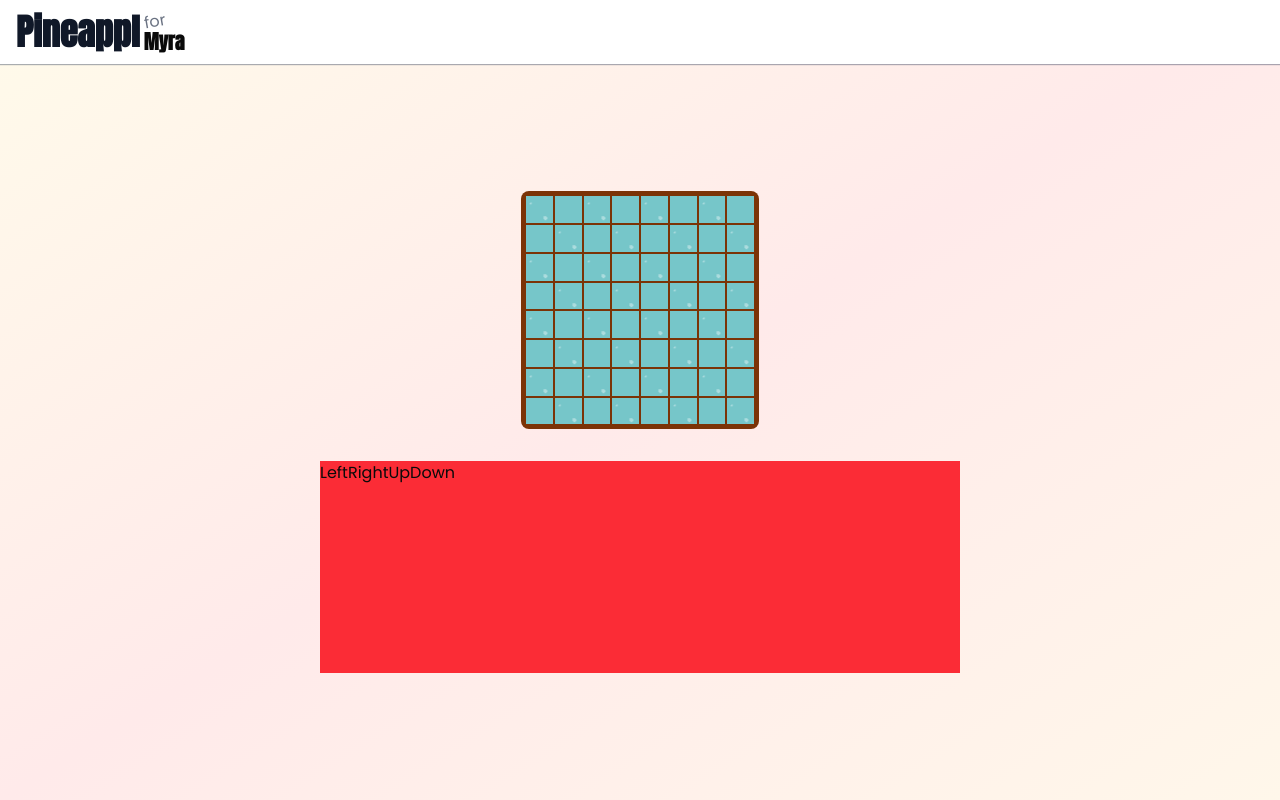
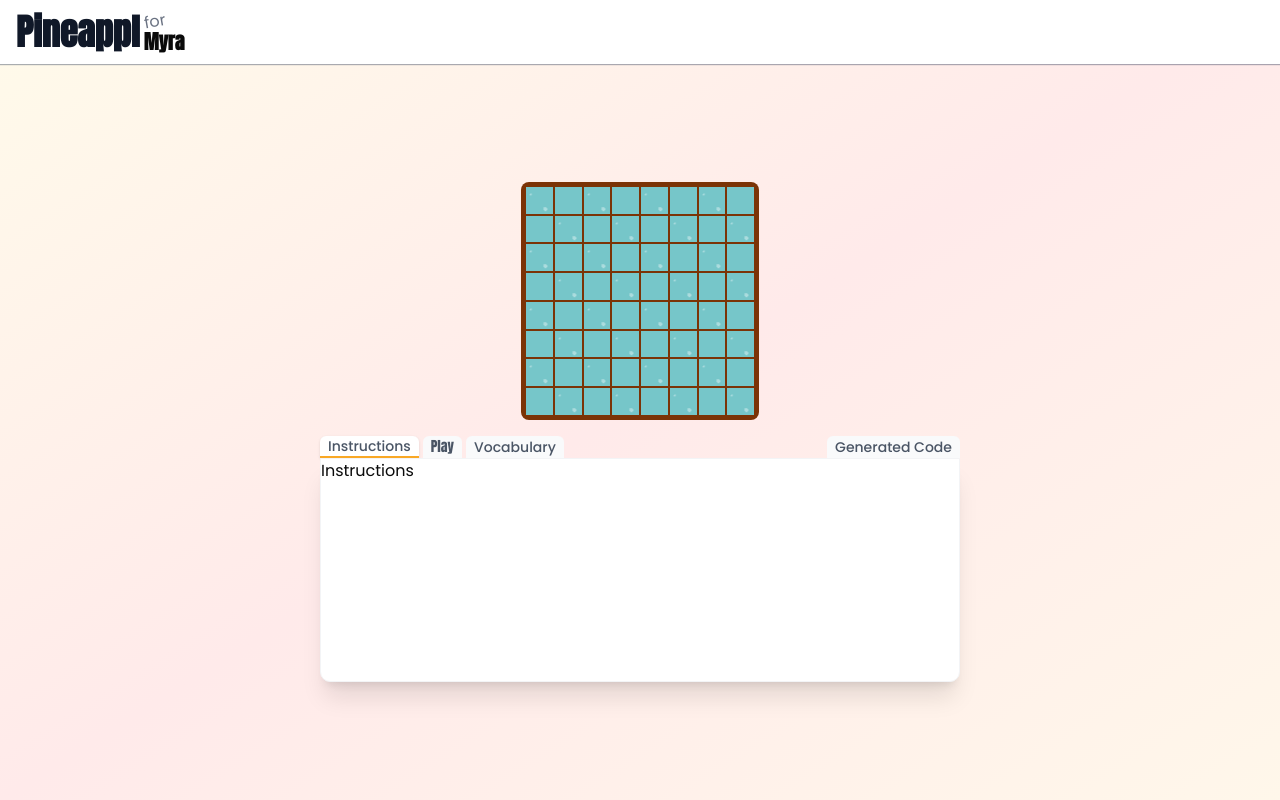
Before and after one commit to AlwaysHungrie/pineappl, a Next.js app: page /chapters/1/1/1 in a window 1280 px wide. Built offline with nearby package versions, Linux system fonts and the light colour scheme.

Commit message:
control panel buttons

```diff
--- a/src/app/chapters/[sectionId]/[chapterId]/[gameId]/page.tsx
+++ b/src/app/chapters/[sectionId]/[chapterId]/[gameId]/page.tsx
@@ -1,7 +1,7 @@
 "use client";
 
 import Navbar from "@/components/common/navbar";
-import ControlPanel from "@/components/controlPannel";
+import ControlPanel from "@/components/controlPanel/controlPanel";
 import LevelCompleteOverlay from "@/components/gameOverlays/levelComplete";
 import Ground from "@/components/ground/ground";
 import { SECTIONS } from "@/content/chapters";
--- /dev/null
+++ b/src/components/controlPanel/controlPanel.tsx
@@ -0,0 +1,84 @@
+"use client";
+
+import { DIRECTIONS } from "@/contexts/gameContext";
+import { useCharacter } from "@/contexts/characterContext";
+import { useState } from "react";
+import InstructionPanel from "./instructionPanel";
+import PlayPanel from "./playPanel";
+import VocabularPanel from "./vocabularPanel";
+import GenerateCodePanel from "./generateCodePanel";
+
+const PANELS = [
+  { id: "instructions", label: "Instructions" },
+  { id: "play", label: "Play" },
+  { id: "vocabulary", label: "Vocabulary" },
+  { id: "generated code", label: "Generated Code" },
+] as const;
+
+export default function ControlPanel() {
+  const [activePanel, setActivePanel] =
+    useState<(typeof PANELS)[number]["id"]>("instructions");
+  const { move } = useCharacter();
+
+  const handleMove = (direction: (typeof DIRECTIONS)[number]) => {
+    move(direction);
+  };
+
+  const renderPanel = () => {
+    switch (activePanel) {
+      case "instructions":
+        return <InstructionPanel />;
+      case "play":
+        return <PlayPanel />;
+      case "vocabulary":
+        return <VocabularPanel />;
+      case "generated code":
+        return <GenerateCodePanel />;
+    }
+  };
+
+  const renderPanelButton = (panel: (typeof PANELS)[number]) => {
+    let buttonBaseClasses =
+      "px-2 text-sm font-medium transition-all duration-200 text-gray-600 rounded-t-sm cursor-pointer";
+    if (panel.id === "play") {
+      buttonBaseClasses = `${buttonBaseClasses} font-anton uppercase`;
+    } else if (panel.id === "generated code") {
+      buttonBaseClasses = `${buttonBaseClasses} ml-auto`;
+    }
+
+    let buttonActiveClasses = "bg-white border-b-2 border-primary shadow-sm";
+    if (panel.id === "play") {
+      buttonActiveClasses = `${buttonActiveClasses} text-primary`;
+    }
+
+    let buttonInactiveClasses = "bg-gray-50 hover:text-gray-800 hover:bg-white";
+
+    return (
+      <button
+        key={panel.id}
+        onClick={() => setActivePanel(panel.id)}
+        className={`${buttonBaseClasses} ${
+          activePanel === panel.id ? buttonActiveClasses : buttonInactiveClasses
+        }`}
+      >
+        <div className="flex flex-col items-center space-y-1">
+          <span className="capitalize">{panel.label}</span>
+        </div>
+      </button>
+    );
+  };
+
+  return (
+    <div className="h-[35%] mt-4 w-full max-w-4xl mx-auto flex flex-col">
+      {/* Panel Navigation */}
+      <div className="flex rounded-t-2xl gap-1">
+        {PANELS.map((panel) => renderPanelButton(panel))}
+      </div>
+
+      {/* Panel Content */}
+      <div className="flex-1 bg-white overflow-y-scroll rounded-b-lg shadow-xl border border-gray-100 ">
+        {renderPanel()}
+      </div>
+    </div>
+  );
+}
--- /dev/null
+++ b/src/components/controlPanel/generateCodePanel.tsx
@@ -0,0 +1,7 @@
+export default function GenerateCodePanel() {
+  return (
+    <div>
+      <h1>Generated Code</h1>
+    </div>
+  );
+}
--- /dev/null
+++ b/src/components/controlPanel/instructionPanel.tsx
@@ -0,0 +1,7 @@
+export default function InstructionPanel() {
+  return (
+    <div>
+      <h1>Instructions</h1>
+    </div>
+  );
+}
--- /dev/null
+++ b/src/components/controlPanel/playPanel.tsx
@@ -0,0 +1,7 @@
+export default function PlayPanel() {
+  return (
+    <div>
+      <h1>Play</h1>
+    </div>
+  );
+}
--- /dev/null
+++ b/src/components/controlPanel/vocabularPanel.tsx
@@ -0,0 +1,7 @@
+export default function VocabularPanel() {
+  return (
+    <div>
+      <h1>Vocabulary</h1>
+    </div>
+  );
+}
--- a/src/components/controlPannel.tsx
+++ /dev/null
@@ -1,19 +0,0 @@
-import { DIRECTIONS } from "@/contexts/gameContext";
-import { useCharacter } from "@/contexts/characterContext";
-
-export default function ControlPanel() {
-  const { move } = useCharacter();
-
-  const handleMove = (direction: (typeof DIRECTIONS)[number]) => {
-    move(direction);
-  };
-
-  return (
-    <div className="h-[30%] bg-red-500 w-full mt-8">
-      <button onClick={() => handleMove("left")}>Left</button>
-      <button onClick={() => handleMove("right")}>Right</button>
-      <button onClick={() => handleMove("up")}>Up</button>
-      <button onClick={() => handleMove("down")}>Down</button>
-    </div>
-  );
-}
--- a/src/components/girl.tsx
+++ b/src/components/girl.tsx
@@ -50,7 +50,7 @@ export default function Girl({ fixedWidth }: { fixedWidth?: number }) {
   const animationFrameRef = useRef<number>(0);
   const lastFrameTimeFrameRef = useRef<number>(0);
 
-  const Y_CORRECTION = squareSize * -0.25 / SCALE;
+  const Y_CORRECTION = (squareSize * -0.25) / SCALE;
 
   const animatePosition = useCallback((currentTime: number) => {
     if (currentTime - lastFrameTimePositionRef.current > 1000 / MOVE_RATE) {
@@ -111,9 +111,11 @@ export default function Girl({ fixedWidth }: { fixedWidth?: number }) {
       style={{
         height: `${squareSize}px`,
         width: `${squareSize}px`,
-        transform: fixedWidth ? 'none' : `translate(${position.x + X_CORRECTION}px, ${
-          position.y + Y_CORRECTION
-        }px)`,
+        transform: fixedWidth
+          ? "none"
+          : `translate(${(position?.x ?? 0) + X_CORRECTION}px, ${
+              (position?.y ?? 0) + Y_CORRECTION
+            }px)`,
       }}
     >
       <div
@@ -143,10 +145,13 @@ export default function Girl({ fixedWidth }: { fixedWidth?: number }) {
         />
       </div>
 
-      <div className="absolute w-full flex justify-center" style={{
-        bottom: `-${squareSize/5}px`,
-        left: 2,
-      }}>
+      <div
+        className="absolute w-full flex justify-center"
+        style={{
+          bottom: `-${squareSize / 5}px`,
+          left: 2,
+        }}
+      >
         <div
           className={`bg-black/20 rounded-[50%]`}
           style={{
```
Also changed, not shown: src/app/page.tsx (line endings or trailing spaces).
